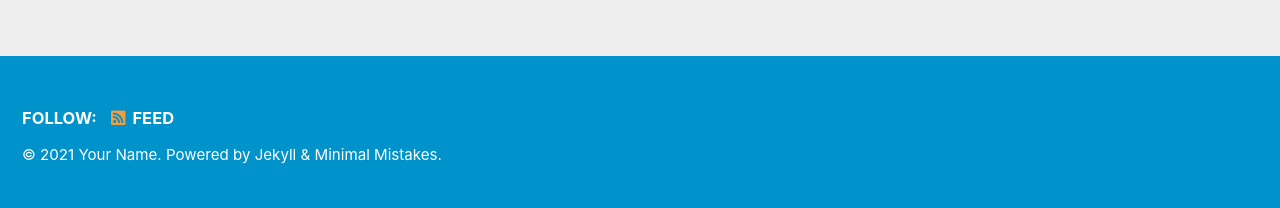
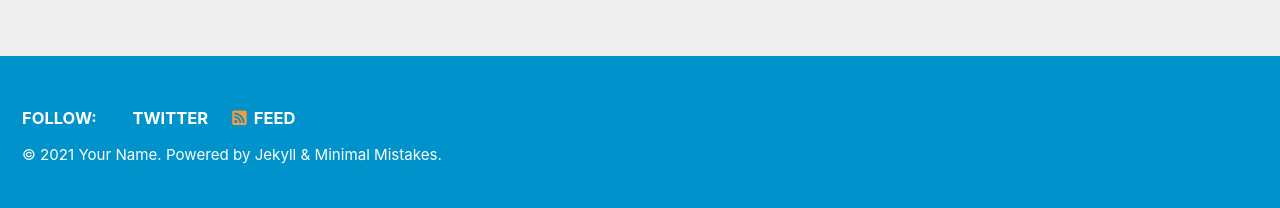
Before and after one commit to psyrig/psyrig.github.io, a Jekyll site: the page built from index.html, in a window 1280 px wide. Shown: the part 1660-1868 px from the top of the page. Built offline with Jekyll 4.4.1, drawn with Linux system fonts in a browser that asks for light colours; cached includes are drawn as plain includes; the list of posts is cut into pages by our own code.

Commit message:
Add social links

```diff
--- a/_config.yml
+++ b/_config.yml
@@ -93,7 +93,7 @@
 
 # Social Sharing
 twitter:
-  username               :
+  username               : &twitter ""
 facebook:
   username               :
   app_id                 :
@@ -133,16 +133,16 @@
       # url: "https://your-website.com"
     - label: "Twitter"
       icon: "fab fa-fw fa-twitter-square"
-      # url: "https://twitter.com/"
+      url: "https://twitter.com"
     - label: "YouTube"
       icon: "fab fa-fw fa-youtube-square"
-      # url: "https://youtube.com/"
+      url: "https://youtube.com"
    # - label: "Facebook"
    #   icon: "fab fa-fw fa-facebook-square"
       # url: "https://facebook.com/"
     - label: "GitHub"
       icon: "fab fa-fw fa-github"
-      # url: "https://github.com/"
+      url: "https://github.com/psyrig"
    # - label: "Instagram"
    #   icon: "fab fa-fw fa-instagram"
       # url: "https://instagram.com/"
@@ -152,25 +152,25 @@
   links:
     - label: "Twitter"
       icon: "fab fa-fw fa-twitter-square"
-      # url: "https://twitter.com"
-    - label: "Facebook"
-      icon: "fab fa-fw fa-facebook-square"
+      url: "https://twitter.com"
+    - label: "YouTube"
+      icon: "fab fa-fw fa-youtube"
+      url: "https://youtube.com"
+    # label: "Facebook"
+    #  icon: "fab fa-fw fa-facebook-square"
       # url:
     - label: "GitHub"
       icon: "fab fa-fw fa-github"
-      # url: "https://github.com/psyrig"
-    - label: "GitLab"
-      icon: "fab fa-fw fa-gitlab"
+      rl: "https://github.com/psyrig"
+    # label: "GitLab"
+    #  icon: "fab fa-fw fa-gitlab"
       # url:
-    - label: "Bitbucket"
-      icon: "fab fa-fw fa-bitbucket"
+    # label: "Bitbucket"
+    #  icon: "fab fa-fw fa-bitbucket"
       # url:
-    - label: "Instagram"
-      icon: "fab fa-fw fa-instagram"
+    # label: "Instagram"
+    #  icon: "fab fa-fw fa-instagram"
       # url:
-    - label: "YouTube"
-      icon: "fab fa-fw fa-youtube"
-      # url: "https://youtube.com"
 
 
 # Reading Files
--- a/_includes/footer.html
+++ b/_includes/footer.html
@@ -3,19 +3,18 @@
     {% if site.data.ui-text[site.locale].follow_label %}
       <li><strong>{{ site.data.ui-text[site.locale].follow_label }}</strong></li>
     {% endif %}
-
-    {% if site.footer.links %}
-      {% for link in site.footer.links %}
-        {% if link.label and link.url %}
-          <li><a href="{{ link.url }}" rel="nofollow noopener noreferrer"><i class="{{ link.icon | default: 'fas fa-link' }}" aria-hidden="true"></i> {{ link.label }}</a></li>
-        {% endif %}
-      {% endfor %}
+    {% if site.twitter.username %}
+      <li><a href="https://twitter.com/{{ site.twitter.username }}"><i class="fa fa-fw fa-twitter-square" aria-hidden="true"></i> Twitter</a></li>
     {% endif %}
-
-    {% unless site.atom_feed.hide %}
-      <li><a href="{% if site.atom_feed.path %}{{ site.atom_feed.path }}{% else %}{{ '/feed.xml' | relative_url }}{% endif %}"><i class="fas fa-fw fa-rss-square" aria-hidden="true"></i> {{ site.data.ui-text[site.locale].feed_label | default: "Feed" }}</a></li>
-    {% endunless %}
+    {% if site.youtube.username %}
+      <li><a href="https://youtube.com/{{ site.youtube.username }}"><i class="fa fa-fw fa-youtube-square" aria-hidden="true"></i>YouTube</a></li>
+    {% endif %}
+     {% if site.author.github %}
+      <li><a href="https://github.com/{{ site.author.github }}"><i class="fa fa-fw fa-github" aria-hidden="true"></i> GitHub</a></li>
+    {% endif %}
+    <li><a href="{% if site.atom_feed.path %}{{ site.atom_feed.path }}{% else %}{{ '/feed.xml' | absolute_url }}{% endif %}"><i class="fa fa-fw fa-rss-square" aria-hidden="true"></i> {{ site.data.ui-text[site.locale].feed_label | default: "Feed" }}</a></li>
   </ul>
 </div>
 
+
 <div class="page__footer-copyright">&copy; {{ site.time | date: '%Y' }} {{ site.name | default: site.title }}. {{ site.data.ui-text[site.locale].powered_by | default: "Powered by" }} <a href="https://jekyllrb.com" rel="nofollow">Jekyll</a> &amp; <a href="https://mademistakes.com/work/minimal-mistakes-jekyll-theme/" rel="nofollow">Minimal Mistakes</a>.</div>
```
